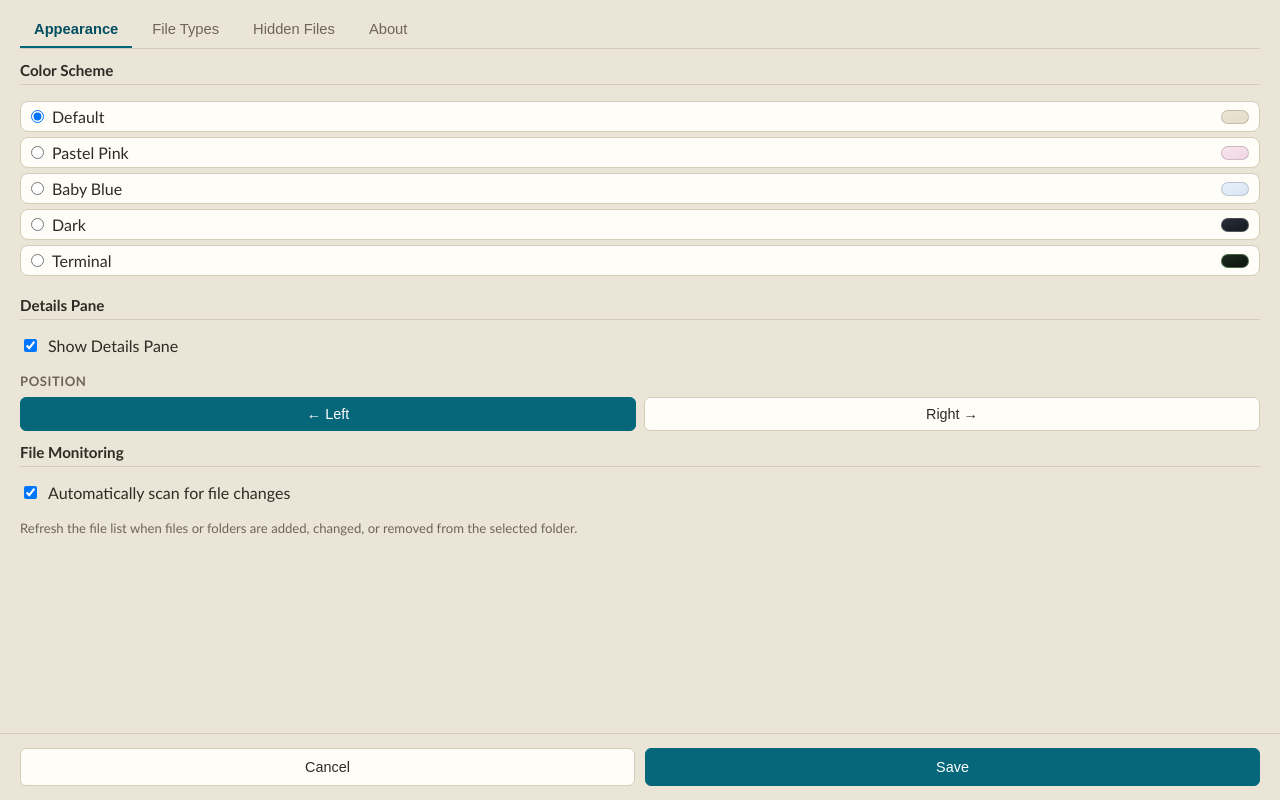
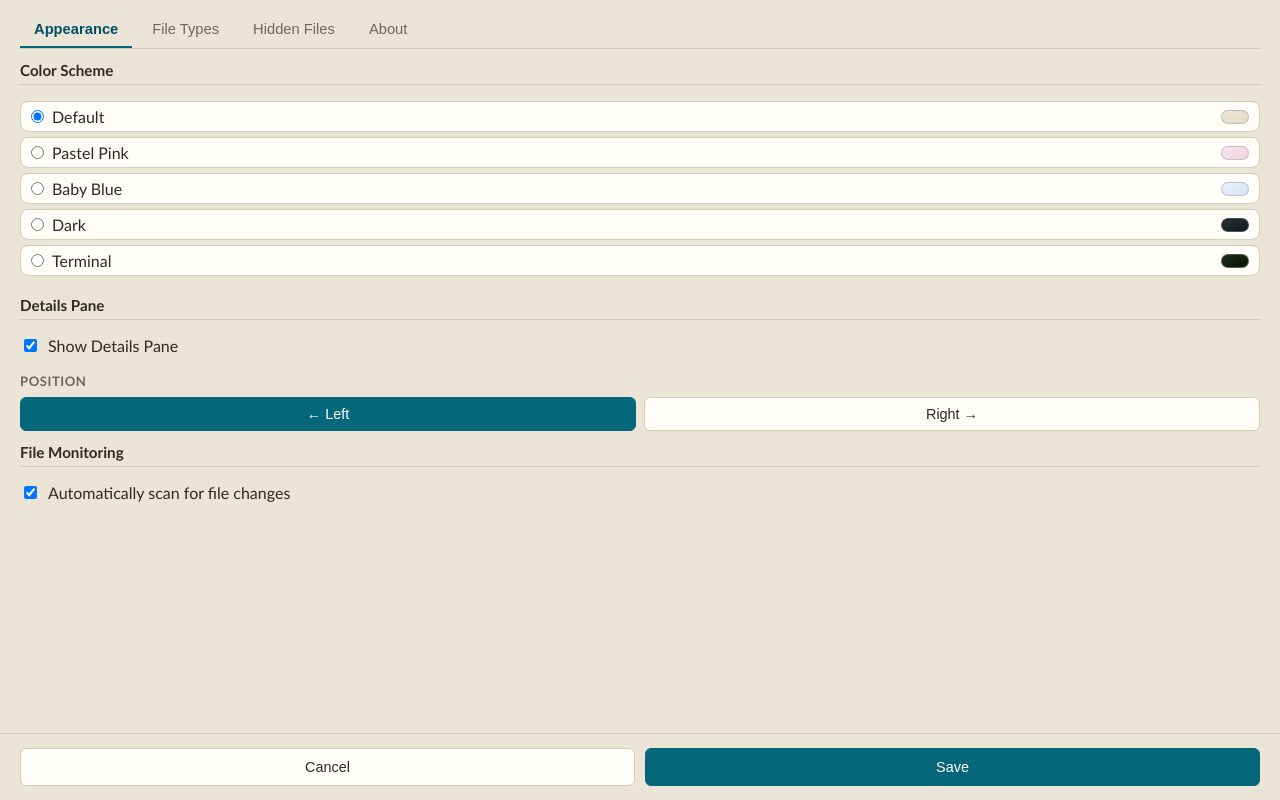
Before and after one commit to wi-ry/PrintaView, an Electron app: page src/renderer/settings.html in a window 1280 px wide. Drawn offline with Linux system fonts and the light colour scheme; no server answers.

```diff
--- a/src/renderer/settings.html
+++ b/src/renderer/settings.html
@@ -399,7 +399,6 @@
               Automatically scan for file changes
             </label>
           </div>
-          <p class="settings-help">Refresh the file list when files or folders are added, changed, or removed from the selected folder.</p>
         </div>
       </section>
 
```
